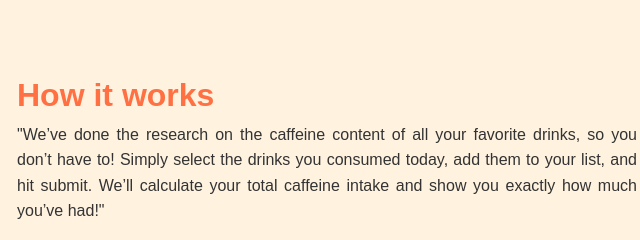
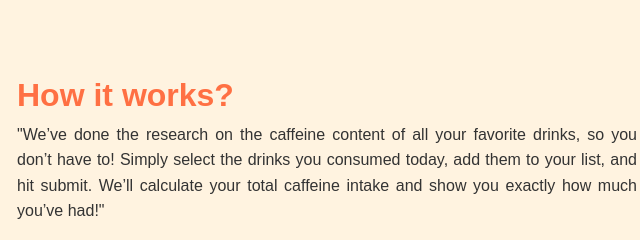
Before and after one commit to rhughes2/CS424WebProject, a plain HTML site: page index.html in a window 1280 px wide. Shown: the part 480-720 px from the top of the page, 3-643 px from the left. Drawn offline with Linux system fonts and the light colour scheme.

Commit message:
Corrections

```diff
--- a/index.html
+++ b/index.html
@@ -33,7 +33,7 @@
         <br><br>
 
         <section id="about">
-            <h2>How it works</h2>
+            <h2>How it works?</h2>
             <p class="about1">"We’ve done the research on the caffeine content of all your favorite drinks, so you don’t have to!
                 Simply select the drinks you consumed today, add them to your list, and hit submit.
                 We’ll calculate your total caffeine intake and show you exactly how much you’ve had!"
```
